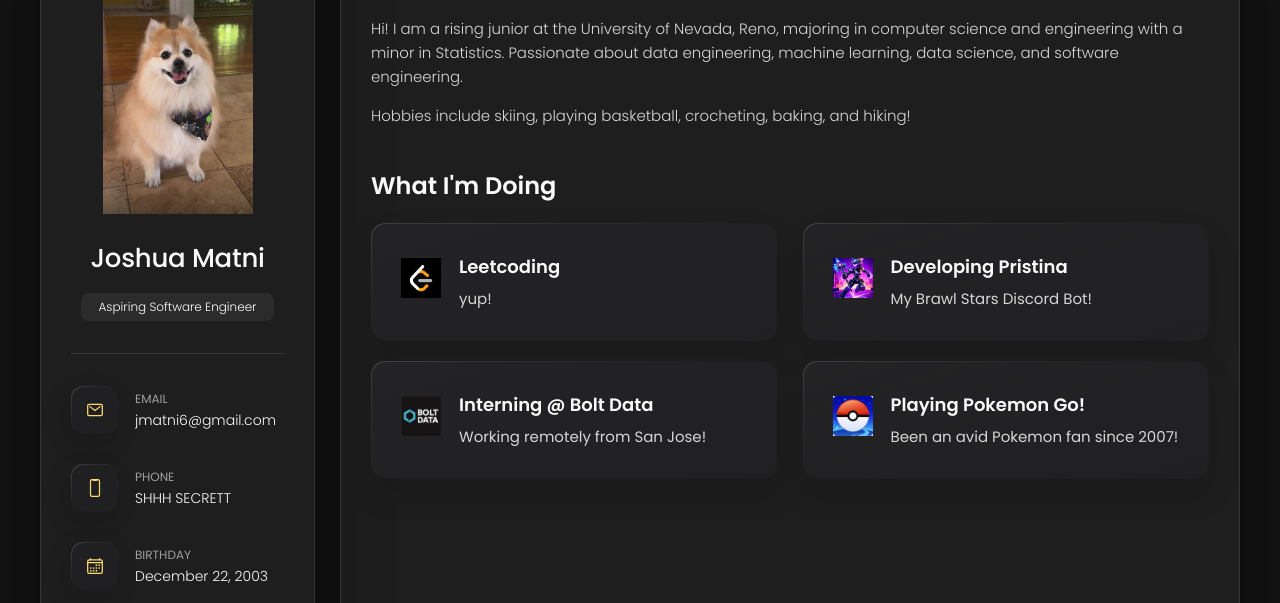
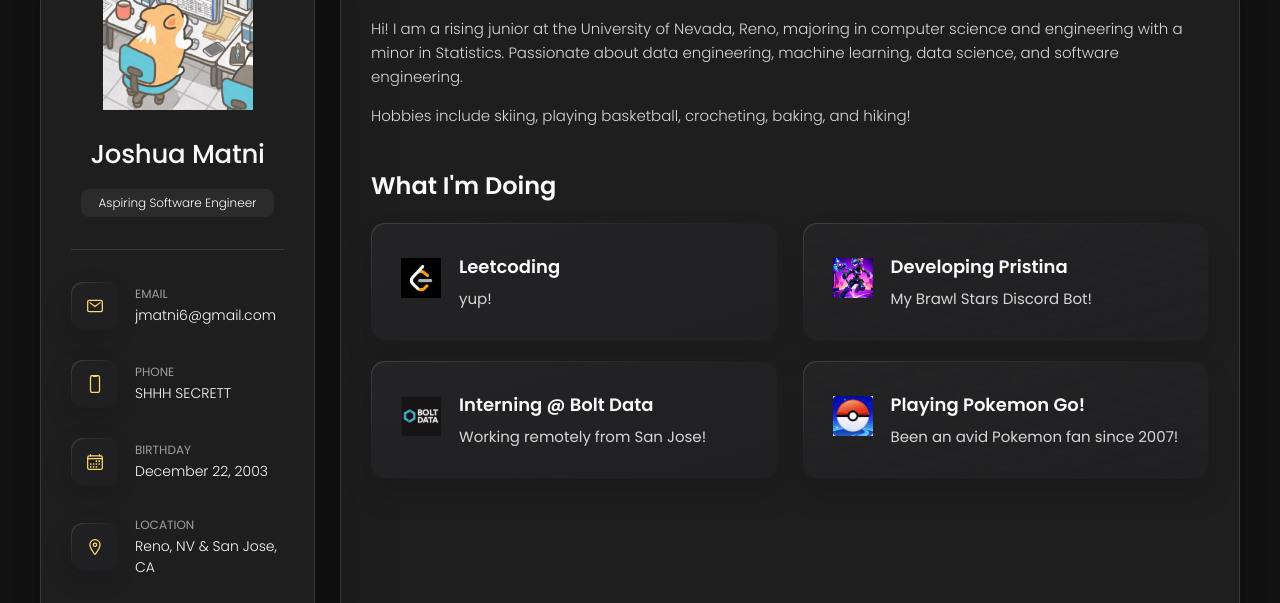
Before and after one commit to joshmatni/joshmatni.github.io, a plain HTML site: page index.html in a window 1280 px wide. Shown: the part 162-765 px from the top of the page. Drawn offline with nearby package versions, Linux system fonts and the light colour scheme.

Commit message:
added corgi work

```diff
--- a/index.html
+++ b/index.html
@@ -42,7 +42,7 @@
       <div class="sidebar-info">
 
         <figure class="avatar-box">
-          <img src="assets/images/chewy_bandana.jpeg" alt="Chewy" width="80">
+          <img src="assets/images/corgi_work.png" alt="Corgi" width="80">
         </figure>
 
         <div class="info-content">
```
Also changed, not shown: assets/images/corgi_work.png (added).
